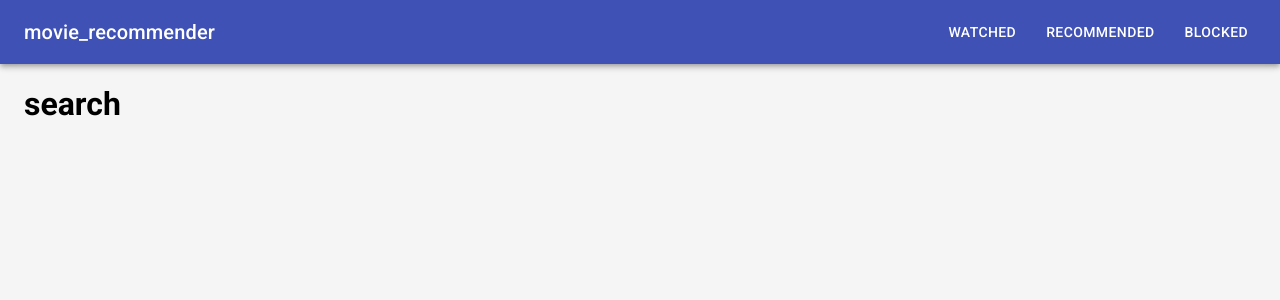
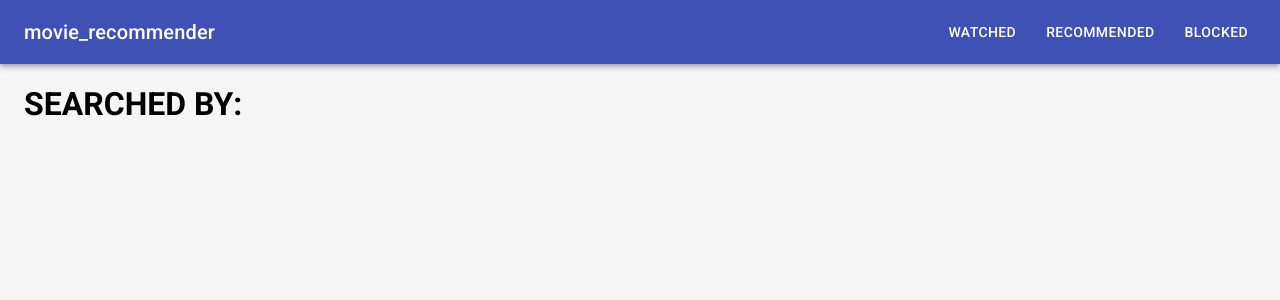
Before and after one commit to aronkst/movie_recommender_react, a React (Create React App) app: page /search in a window 1280 px wide. Shown: the top 300 px of the page. Built offline with nearby package versions, Linux system fonts and the light colour scheme.

Commit message:
init search movies

```diff
--- a/src/App.js
+++ b/src/App.js
@@ -3,6 +3,7 @@ import Menu from './components/Menu/Menu';
 import WatchedMovies from './containers/WatchedMovies/WatchedMovies';
 import BlockedMovies from './containers/BlockedMovies/BlockedMovies';
 import RecommendedMovies from './containers/RecommendedMovies/RecommendedMovies';
+import Search from './containers/Search/Search';
 import { Container } from '@material-ui/core';
 import { BrowserRouter as Router, Switch, Route } from "react-router-dom";
 
@@ -20,7 +21,7 @@ function App() {
               <BlockedMovies />
             </Route>
             <Route path="/search">
-              <h1>search</h1>
+              <Search />
             </Route>
             <Route path="/add">
               <h1>add</h1>
--- a/src/components/MovieSearched/MovieSearched.js
+++ b/src/components/MovieSearched/MovieSearched.js
@@ -15,16 +15,16 @@ const useStyles = makeStyles((_) => ({
   },
 }));
 
-const MovieSearched = (_) => {
+const MovieSearched = (props) => {
   const classes = useStyles();
 
   return (
     <Card>
-      <img src="" alt="Movie" />
-      <h3 className={classes.title}>Movie (2020) <span className={classes.imdb}>im12354353</span></h3>
+      <img src={props.image} alt="Movie" />
+      <h3 className={classes.title}>{props.title} ({props.year}) <span className={classes.imdb}>{props.imdb}</span></h3>
       <Grid container spacing={2} className={classes.buttons}>
         <Grid item xs={12}>
-          <Button fullWidth variant="contained" color="primary" component={Link} startIcon={<AddIcon />}>Add</Button>
+          <Button fullWidth variant="contained" color="primary" component={Link} to={'#'} startIcon={<AddIcon />}>Add</Button>
         </Grid>
       </Grid>
     </Card>
--- /dev/null
+++ b/src/containers/Search/Search.js
@@ -0,0 +1,43 @@
+import React, { useState, useEffect } from 'react';
+import Aux from './../../hoc/Aux/Aux';
+import { useLocation } from "react-router-dom";
+import QueryString from 'query-string';
+import Axios from './../../helpers/Axios';
+import CircularProgress from '@material-ui/core/CircularProgress';
+import MovieSearched from './../../components/MovieSearched/MovieSearched';
+
+const Search = (_) => {
+  const queryParams = QueryString.parse(useLocation().search);
+  const title = queryParams['title'];
+
+  const [loading, setLoading] = useState(true);
+  const [movies, setMovies] = useState([]);
+
+  useEffect(() => {
+    const getData = async () => {
+      if (title) {
+        const data = await Axios('/search', 'GET', { params: { title: title } });
+        setMovies(data);
+      }
+      setLoading(false);
+    };
+
+    getData();
+  }, [title]);
+
+  return (
+    <Aux>
+      <h1>SEARCHED BY: {queryParams['title']}</h1>
+      {loading
+        ? <CircularProgress />
+        : <Aux>
+          {movies.slice(0, 10).map(movie => {
+            return <MovieSearched key={movie.IMDb} image={movie.Image} title={movie.Title} year={movie.Year} imdb={movie.IMDb} />
+          })}
+        </Aux>
+      }
+    </Aux>
+  );
+}
+
+export default Search;
```
